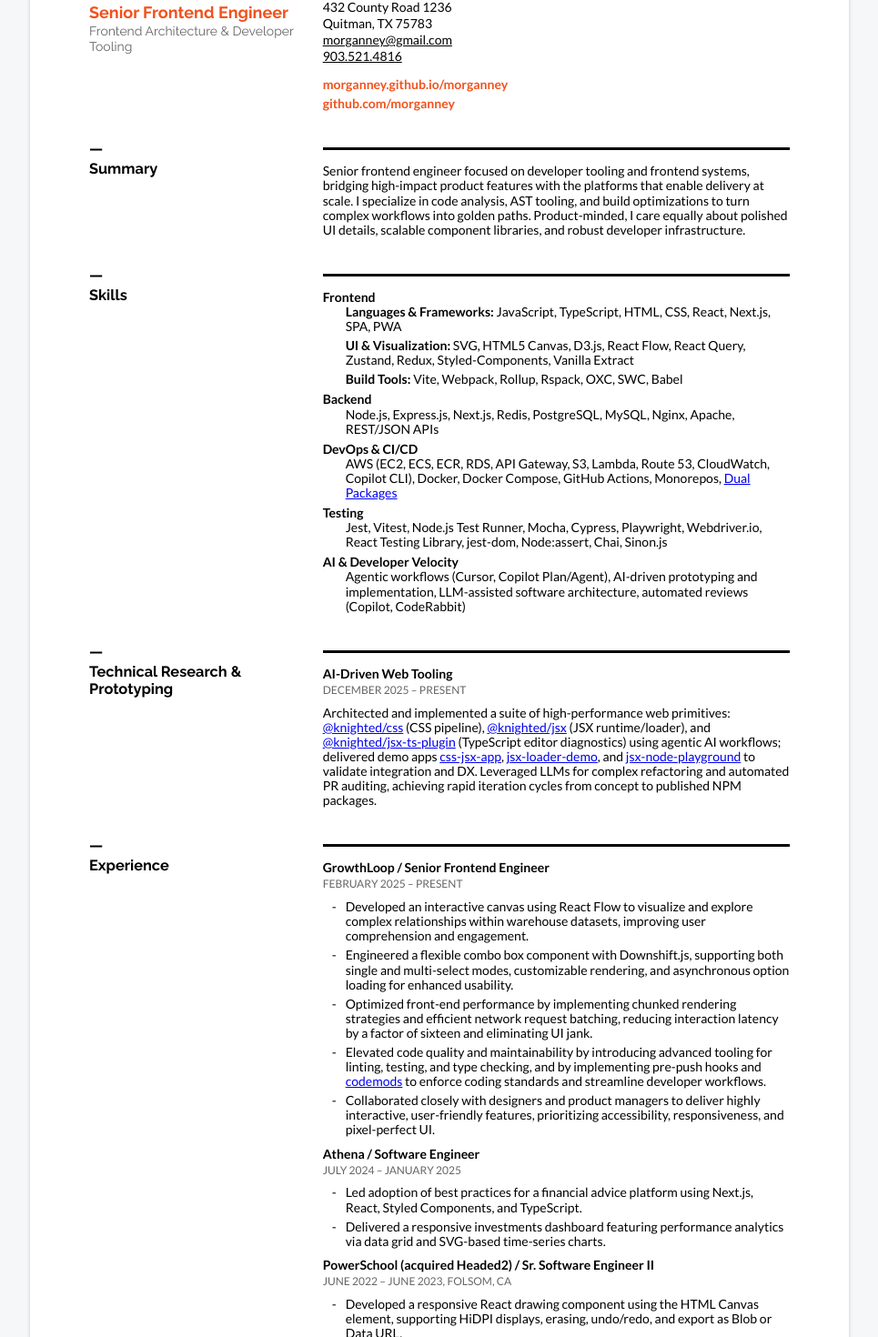
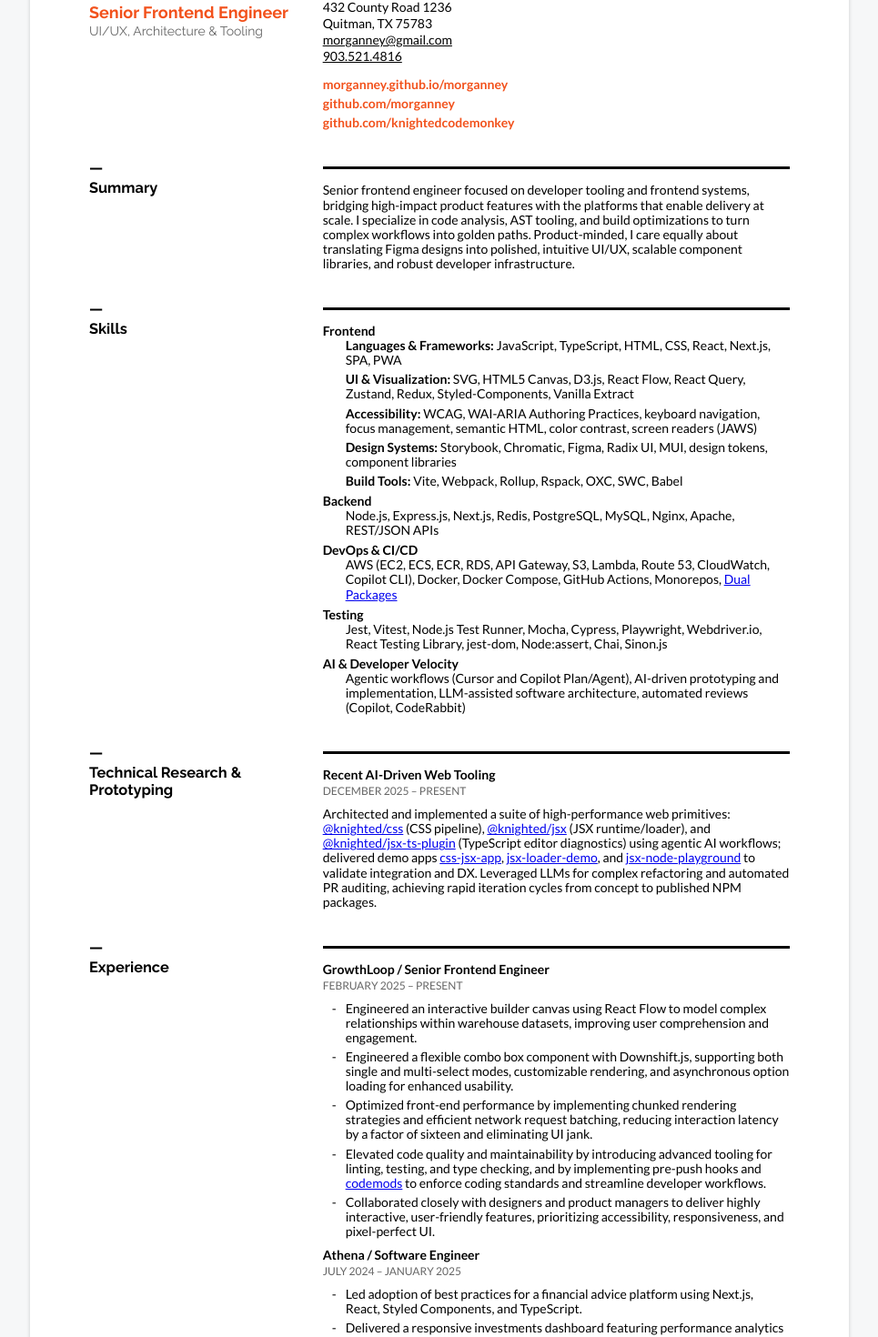
Before and after one commit to morganney/morgan.neys.info, a Next.js app: page /resume in a window 1280 px wide. Shown: the part 120-1590 px from the top of the page at 91% size, without its empty margins (157-1122 px from the left). Built offline with nearby package versions, Linux system fonts and the light colour scheme.

Commit message:
refactor: resume. (#52)

```diff
--- a/app/(professional)/resume/page.js
+++ b/app/(professional)/resume/page.js
@@ -11,7 +11,7 @@
           <h2>
             <a target="_blank" href="https://linkedin.com/in/morganney">
               <span>Senior Frontend Engineer</span>
-              <span>Frontend Architecture & Developer Tooling</span>
+              <span>UI/UX, Architecture & Tooling</span>
             </a>
           </h2>
         </header>
@@ -38,6 +38,11 @@
                 github.com/morganney
               </a>
             </li>
+            <li>
+              <a target="_blank" href="https://github.com/knightedcodemonkey">
+                github.com/knightedcodemonkey
+              </a>
+            </li>
           </ul>
         </div>
       </section>
@@ -48,8 +53,8 @@
           bridging high-impact product features with the platforms that enable delivery at
           scale. I specialize in code analysis, AST tooling, and build optimizations to
           turn complex workflows into golden paths. Product-minded, I care equally about
-          polished UI details, scalable component libraries, and robust developer
-          infrastructure.
+          translating Figma designs into polished, intuitive UI/UX, scalable component
+          libraries, and robust developer infrastructure.
         </p>
       </section>
       <section>
@@ -65,6 +70,15 @@
               <li>
                 <strong>UI & Visualization:</strong> SVG, HTML5 Canvas, D3.js, React Flow,
                 React Query, Zustand, Redux, Styled-Components, Vanilla Extract
+              </li>
+              <li>
+                <strong>Accessibility:</strong> WCAG, WAI-ARIA Authoring Practices,
+                keyboard navigation, focus management, semantic HTML, color contrast,
+                screen readers (JAWS)
+              </li>
+              <li>
+                <strong>Design Systems:</strong> Storybook, Chromatic, Figma, Radix UI,
+                MUI, design tokens, component libraries
               </li>
               <li>
                 <strong>Build Tools:</strong> Vite, Webpack, Rollup, Rspack, OXC, SWC,
@@ -95,7 +109,7 @@
           </dd>
           <dt>AI &amp; Developer Velocity</dt>
           <dd>
-            Agentic workflows (Cursor, Copilot Plan/Agent), AI-driven prototyping and
+            Agentic workflows (Cursor and Copilot Plan/Agent), AI-driven prototyping and
             implementation, LLM-assisted software architecture, automated reviews
             (Copilot, CodeRabbit)
           </dd>
@@ -105,7 +119,7 @@
         <h3>Technical Research &amp; Prototyping</h3>
         <div>
           <article>
-            <h4>AI-Driven Web Tooling</h4>
+            <h4>Recent AI-Driven Web Tooling</h4>
             <h5>December 2025 &ndash; Present</h5>
             <p>
               Architected and implemented a suite of high-performance web primitives:{' '}
@@ -151,9 +165,9 @@
             <h5>February 2025 &ndash; Present</h5>
             <ul>
               <li>
-                Developed an interactive canvas using React Flow to visualize and explore
-                complex relationships within warehouse datasets, improving user
-                comprehension and engagement.
+                Engineered an interactive builder canvas using React Flow to model complex
+                relationships within warehouse datasets, improving user comprehension and
+                engagement.
               </li>
               <li>
                 Engineered a flexible combo box component with Downshift.js, supporting
@@ -203,7 +217,7 @@
             <h5>June 2022 &ndash; June 2023, Folsom, CA</h5>
             <ul>
               <li>
-                Developed a responsive React drawing component using the HTML Canvas
+                Developed a high-fidelity React drawing component using the HTML Canvas
                 element, supporting HiDPI displays, erasing, undo/redo, and export as Blob
                 or Data URL.
               </li>
```
